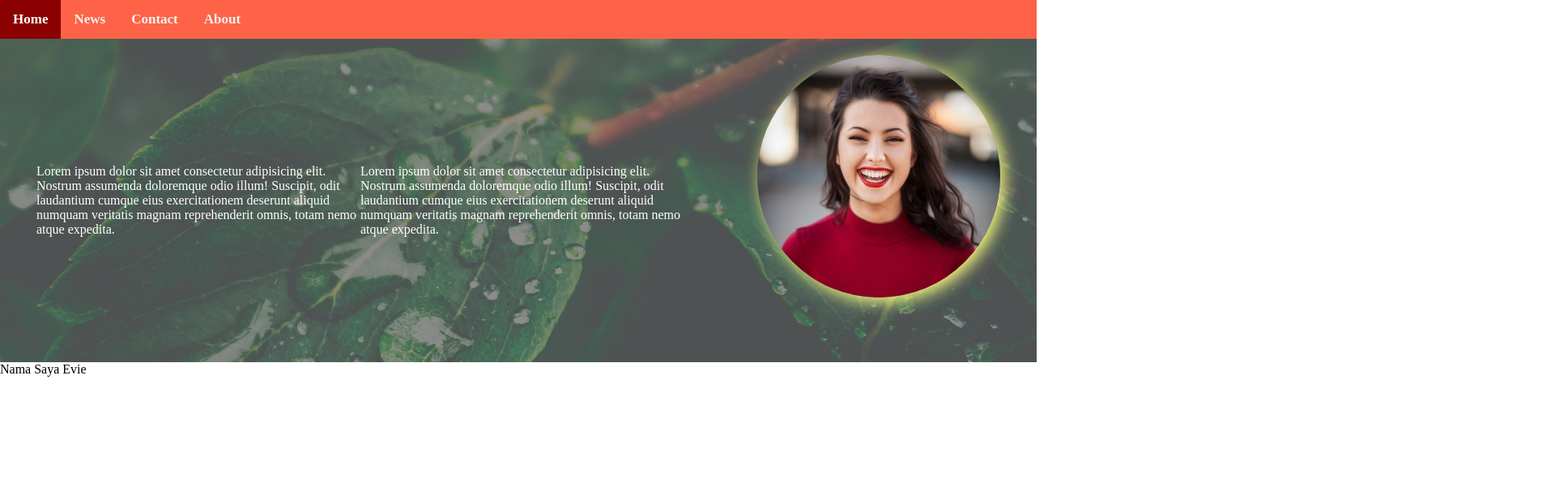
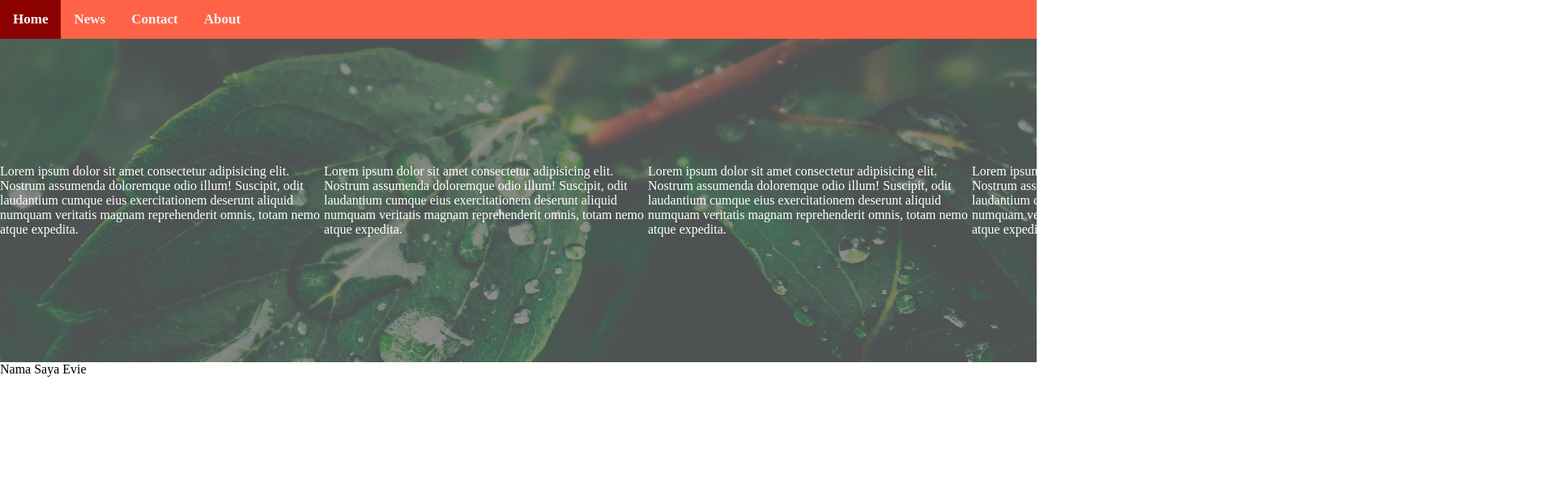
Before and after one commit to andikas95-dev/Amman-Project-Andika, a plain HTML site: page index.html in a window 1280 px wide. Shown: the top 616 px of the page at 81% size, 1920 px wide, since content can reach past the window. Drawn offline with Linux system fonts and the light colour scheme.

Commit message:
ini terbaru nih

```diff
--- a/index.html
+++ b/index.html
@@ -18,6 +18,23 @@
       <section class="section-intro" >
         <div class="intro-white">
         <div class="intro-name">
+          <p>Lorem ipsum dolor sit amet consectetur adipisicing elit. Nostrum assumenda doloremque odio illum! Suscipit, odit laudantium cumque eius exercitationem deserunt aliquid numquam veritatis magnam reprehenderit omnis, totam nemo atque expedita.</p>
+          <p>Lorem ipsum dolor sit amet consectetur adipisicing elit. Nostrum assumenda doloremque odio illum! Suscipit, odit laudantium cumque eius exercitationem deserunt aliquid numquam veritatis magnam reprehenderit omnis, totam nemo atque expedita.</p>
+          <p>Lorem ipsum dolor sit amet consectetur adipisicing elit. Nostrum assumenda doloremque odio illum! Suscipit, odit laudantium cumque eius exercitationem deserunt aliquid numquam veritatis magnam reprehenderit omnis, totam nemo atque expedita.</p>
+          <p>Lorem ipsum dolor sit amet consectetur adipisicing elit. Nostrum assumenda doloremque odio illum! Suscipit, odit laudantium cumque eius exercitationem deserunt aliquid numquam veritatis magnam reprehenderit omnis, totam nemo atque expedita.</p>
+          <p>Lorem ipsum dolor sit amet consectetur adipisicing elit. Nostrum assumenda doloremque odio illum! Suscipit, odit laudantium cumque eius exercitationem deserunt aliquid numquam veritatis magnam reprehenderit omnis, totam nemo atque expedita.</p>
+          <p>Lorem ipsum dolor sit amet consectetur adipisicing elit. Nostrum assumenda doloremque odio illum! Suscipit, odit laudantium cumque eius exercitationem deserunt aliquid numquam veritatis magnam reprehenderit omnis, totam nemo atque expedita.</p>
+          <p>Lorem ipsum dolor sit amet consectetur adipisicing elit. Nostrum assumenda doloremque odio illum! Suscipit, odit laudantium cumque eius exercitationem deserunt aliquid numquam veritatis magnam reprehenderit omnis, totam nemo atque expedita.</p>
+          <p>Lorem ipsum dolor sit amet consectetur adipisicing elit. Nostrum assumenda doloremque odio illum! Suscipit, odit laudantium cumque eius exercitationem deserunt aliquid numquam veritatis magnam reprehenderit omnis, totam nemo atque expedita.</p>
+          <p>Lorem ipsum dolor sit amet consectetur adipisicing elit. Nostrum assumenda doloremque odio illum! Suscipit, odit laudantium cumque eius exercitationem deserunt aliquid numquam veritatis magnam reprehenderit omnis, totam nemo atque expedita.</p>
+          <p>Lorem ipsum dolor sit amet consectetur adipisicing elit. Nostrum assumenda doloremque odio illum! Suscipit, odit laudantium cumque eius exercitationem deserunt aliquid numquam veritatis magnam reprehenderit omnis, totam nemo atque expedita.</p>
+          <p>Lorem ipsum dolor sit amet consectetur adipisicing elit. Nostrum assumenda doloremque odio illum! Suscipit, odit laudantium cumque eius exercitationem deserunt aliquid numquam veritatis magnam reprehenderit omnis, totam nemo atque expedita.</p>
+          <p>Lorem ipsum dolor sit amet consectetur adipisicing elit. Nostrum assumenda doloremque odio illum! Suscipit, odit laudantium cumque eius exercitationem deserunt aliquid numquam veritatis magnam reprehenderit omnis, totam nemo atque expedita.</p>
+          <p>Lorem ipsum dolor sit amet consectetur adipisicing elit. Nostrum assumenda doloremque odio illum! Suscipit, odit laudantium cumque eius exercitationem deserunt aliquid numquam veritatis magnam reprehenderit omnis, totam nemo atque expedita.</p>
+          <p>Lorem ipsum dolor sit amet consectetur adipisicing elit. Nostrum assumenda doloremque odio illum! Suscipit, odit laudantium cumque eius exercitationem deserunt aliquid numquam veritatis magnam reprehenderit omnis, totam nemo atque expedita.</p>
+          <p>Lorem ipsum dolor sit amet consectetur adipisicing elit. Nostrum assumenda doloremque odio illum! Suscipit, odit laudantium cumque eius exercitationem deserunt aliquid numquam veritatis magnam reprehenderit omnis, totam nemo atque expedita.</p>
+          <p>Lorem ipsum dolor sit amet consectetur adipisicing elit. Nostrum assumenda doloremque odio illum! Suscipit, odit laudantium cumque eius exercitationem deserunt aliquid numquam veritatis magnam reprehenderit omnis, totam nemo atque expedita.</p>
+          <p>Lorem ipsum dolor sit amet consectetur adipisicing elit. Nostrum assumenda doloremque odio illum! Suscipit, odit laudantium cumque eius exercitationem deserunt aliquid numquam veritatis magnam reprehenderit omnis, totam nemo atque expedita.</p>
           <p>Lorem ipsum dolor sit amet consectetur adipisicing elit. Nostrum assumenda doloremque odio illum! Suscipit, odit laudantium cumque eius exercitationem deserunt aliquid numquam veritatis magnam reprehenderit omnis, totam nemo atque expedita.</p>
           <p>Lorem ipsum dolor sit amet consectetur adipisicing elit. Nostrum assumenda doloremque odio illum! Suscipit, odit laudantium cumque eius exercitationem deserunt aliquid numquam veritatis magnam reprehenderit omnis, totam nemo atque expedita.</p>
         </div>
```
